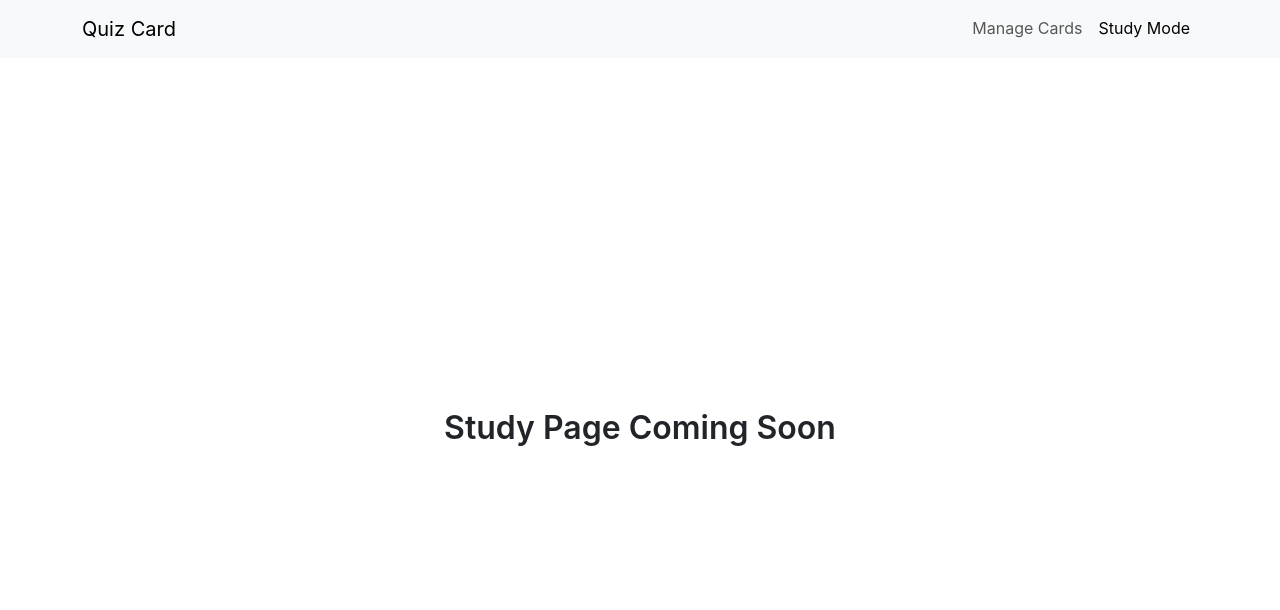
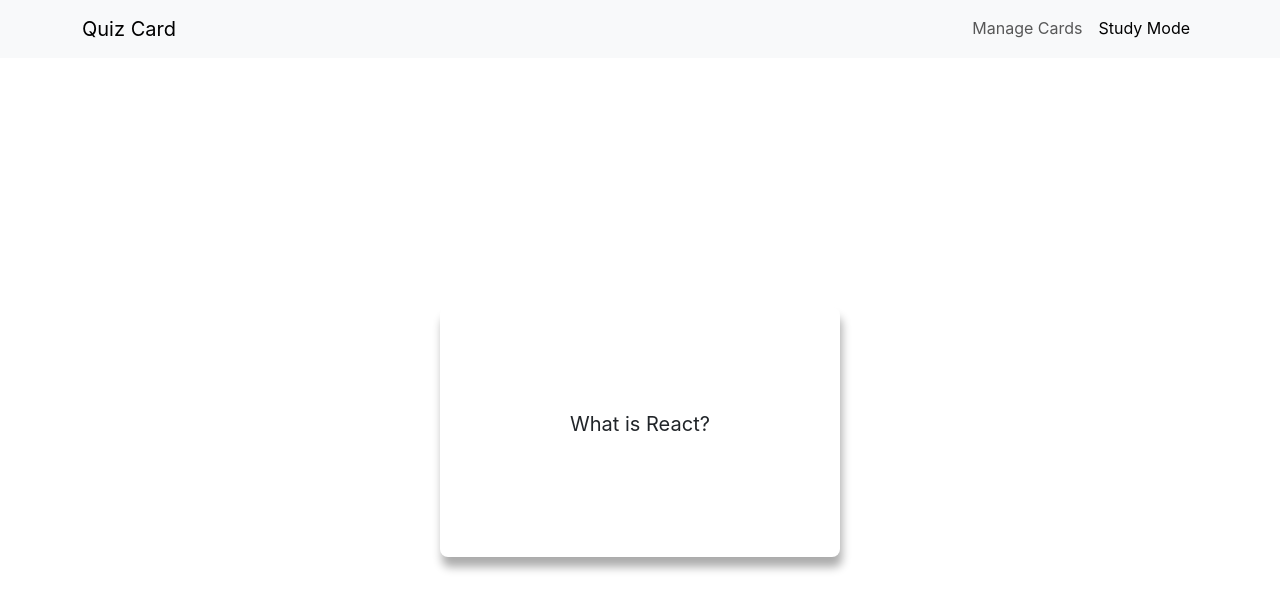
Before and after one commit to Dossman-thomas/Quiz-Card, a React (Vite) app: page /study in a window 1280 px wide. Shown: the top 610 px of the page. Built offline with nearby package versions, Linux system fonts and the light colour scheme.

Commit message:
basic wireframe for flashcard achieved and flips w/o animation correctly.

```diff
--- a/src/components/FlashCard.jsx
+++ b/src/components/FlashCard.jsx
@@ -16,14 +16,7 @@ export default function FlashCard({ question, answer }) {
         /* BACK SIDE */
         <div className="flashcard-back">
           <div className="notebook-lines">
-            {answer.split("\n").map((line, idx) => (
-              <p
-                key={idx}
-                className={`answer-line ${idx === 0 ? "first-line" : ""}`}
-              >
-                {line}
-              </p>
-            ))}
+            <p>{answer}</p>
           </div>
         </div>
       )}
--- a/src/pages/StudyMode.jsx
+++ b/src/pages/StudyMode.jsx
@@ -1,9 +1,10 @@
 import Button from "react-bootstrap/Button";
+import FlashCard from "../components/FlashCard";
 
 export default function StudyPage() {
   return (
     <div className="container-fluid centered">
-      <h1>Study Page Coming Soon</h1>
+      <FlashCard question="What is React?" answer="A JavaScript library for building user interfaces. that uses JSX, a syntax extension that allows mixing HTML with JavaScript, and enables developers to create reusable UI components." />
     </div>
   );
 }
--- a/src/styles/flashCard.css
+++ b/src/styles/flashCard.css
@@ -1,18 +1,16 @@
 .flashcard {
   width: 400px;
   height: 250px;
-  border: 2px solid #333;
   border-radius: 8px;
   background: #fff;
   cursor: pointer;
-  display: flex;
+  /* display: flex;
   align-items: center;
-  justify-content: center;
-  box-shadow: 2px 2px 8px rgba(0,0,0,0.2);
-  transition: transform 0.3s;
+  justify-content: center; */
+  box-shadow: 2px 10px 10px rgba(0, 0, 0, 0.329);
+  transition: transform 0.5s;
 }
 
-/* front */
 .flashcard-front {
   width: 100%;
   height: 100%;
@@ -20,26 +18,28 @@
   align-items: center;
   justify-content: center;
   font-size: 1.25rem;
-  padding: 1rem;
+  /* padding: 1rem; */
   text-align: center;
 }
 
-/* back */
 .flashcard-back {
   width: 100%;
   height: 100%;
   padding: 1rem;
+  display: flex;
+  align-items: center;
+  justify-content: center;
 }
 
 .notebook-lines {
   height: 100%;
   display: flex;
   flex-direction: column;
-  justify-content: flex-start;
+  justify-content: center;
 }
 
 .answer-line {
-  border-bottom: 1px solid #87ceeb; /* blue lines */
+  border-bottom: 1px solid #87ceeb;
   margin: 0;
   padding: 0.25rem 0;
   font-size: 1rem;
@@ -47,5 +47,5 @@
 }
 
 .answer-line.first-line {
-  border-bottom: 1px solid red; /* first red line */
+  border-bottom: 1px solid red;
 }
```
